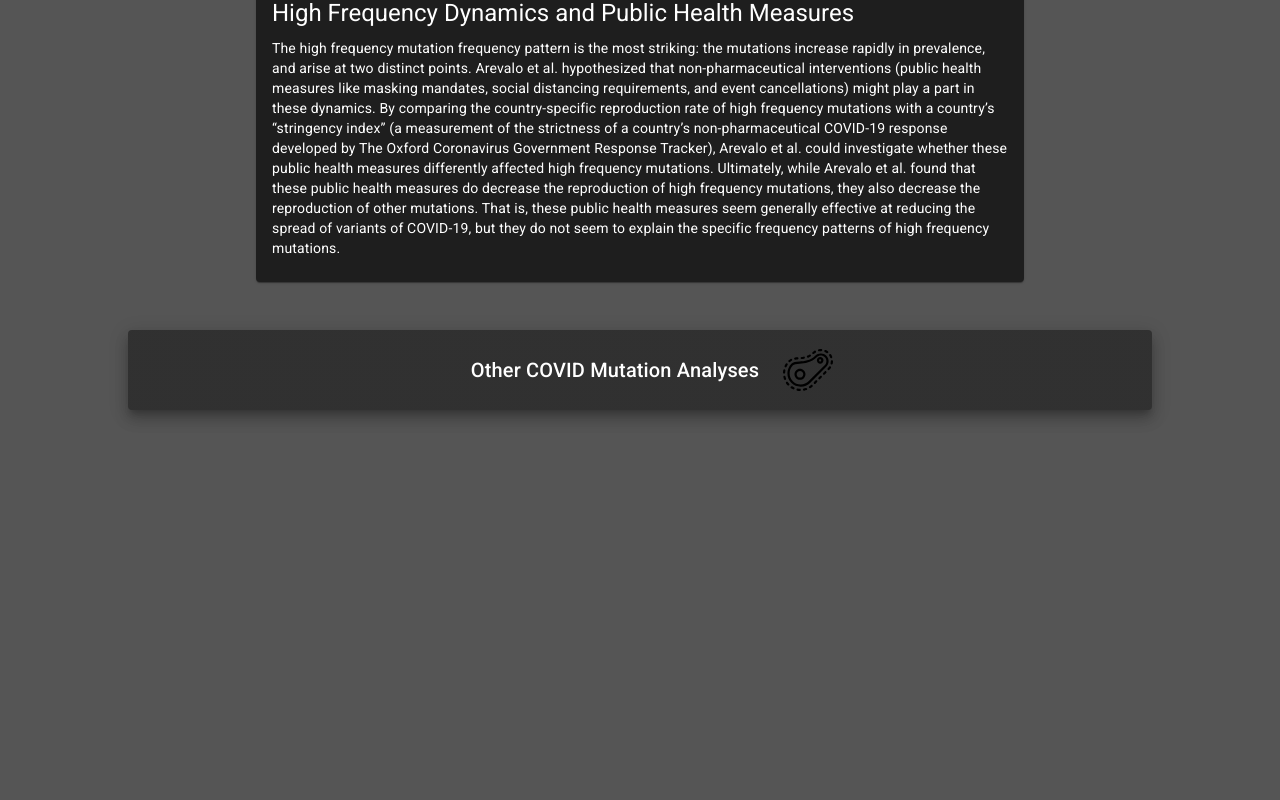
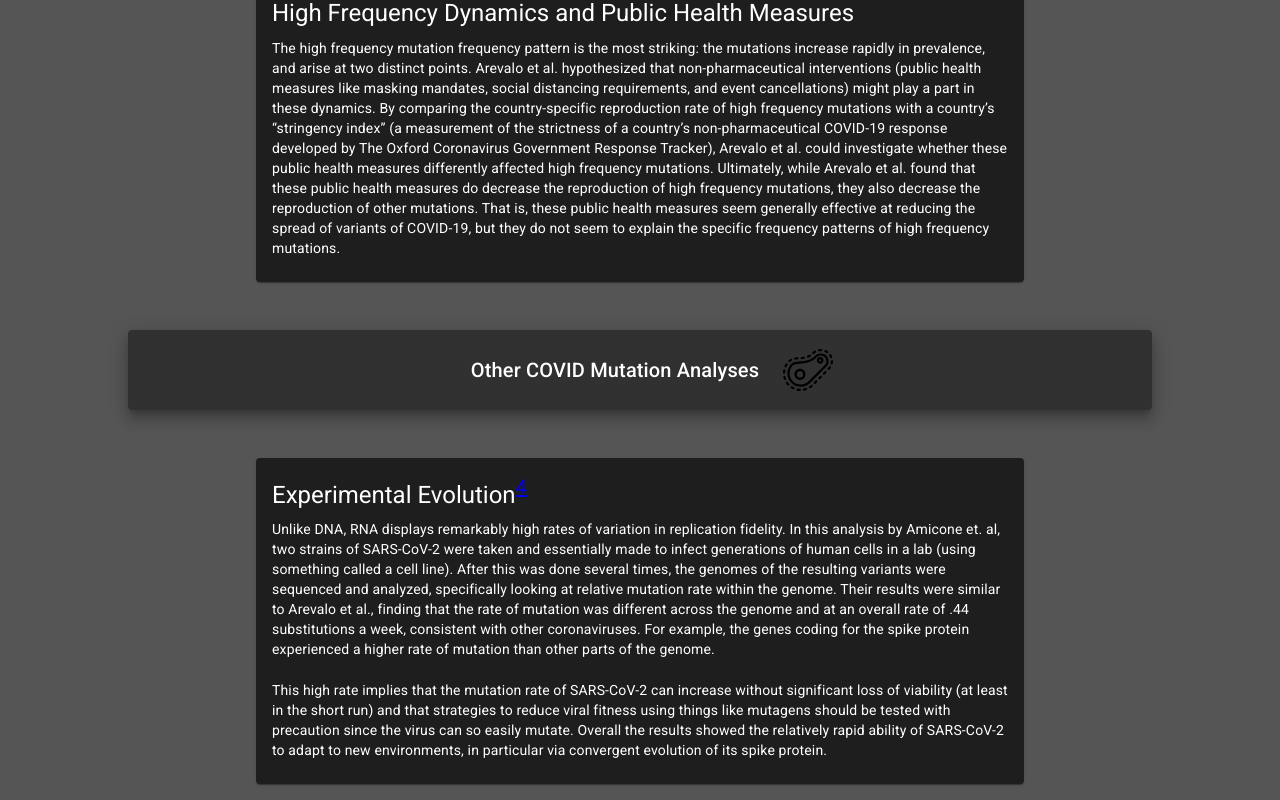
Before and after one commit to Zach332/COVIDMutationRateSite, a JavaScript app: page / in a window 1280 px wide. Shown: the part 3492-4292 px from the top of the page. Before the commit the page ends 3934 px from the top, so only its background shows below. Built offline with nearby package versions, Linux system fonts and the light colour scheme; the HTML template or start-up script is replaced by a standard one.

Commit message:
Add experimental evolution info

```diff
--- a/src/App.js
+++ b/src/App.js
@@ -151,6 +151,20 @@ function App() {
             </Typography>
             <img src={virus} width='50'></img>
         </Paper>
+        <Card sx={{m: 2, width: '60%'}}>
+            <CardContent>
+                <Typography gutterBottom variant="h5" component="div">
+                    Experimental Evolution<sup><a href="https://academic.oup.com/emph/article/10/1/142/6555377" target="_blank">4</a></sup>
+                </Typography>
+                <Typography variant="body2">
+                    Unlike DNA, RNA displays remarkably high rates of variation in replication fidelity. In this analysis by Amicone et. al, two strains of SARS-CoV-2 were taken and essentially made to infect generations of human cells in a lab (using something called a cell line). After this was done several times, the genomes of the resulting variants were sequenced and analyzed, specifically looking at relative mutation rate within the genome. Their results were similar to Arevalo et al., finding that the rate of mutation was different across the genome and at an overall rate of .44 substitutions a week, consistent with other coronaviruses. For example, the genes coding for the spike protein experienced a higher rate of mutation than other parts of the genome.
+                </Typography>
+                <br></br>
+                <Typography variant="body2">
+                This high rate implies that the mutation rate of SARS-CoV-2 can increase without significant loss of viability	(at least in the	short run) and	that strategies to reduce viral fitness using things like mutagens should be tested with precaution since the virus can so easily mutate. Overall the results showed the relatively rapid ability of SARS-CoV-2 to adapt to new environments, in particular via convergent evolution of its spike protein.
+                </Typography>
+            </CardContent>
+        </Card>
         </Box>
     </ThemeProvider>
   );
```
